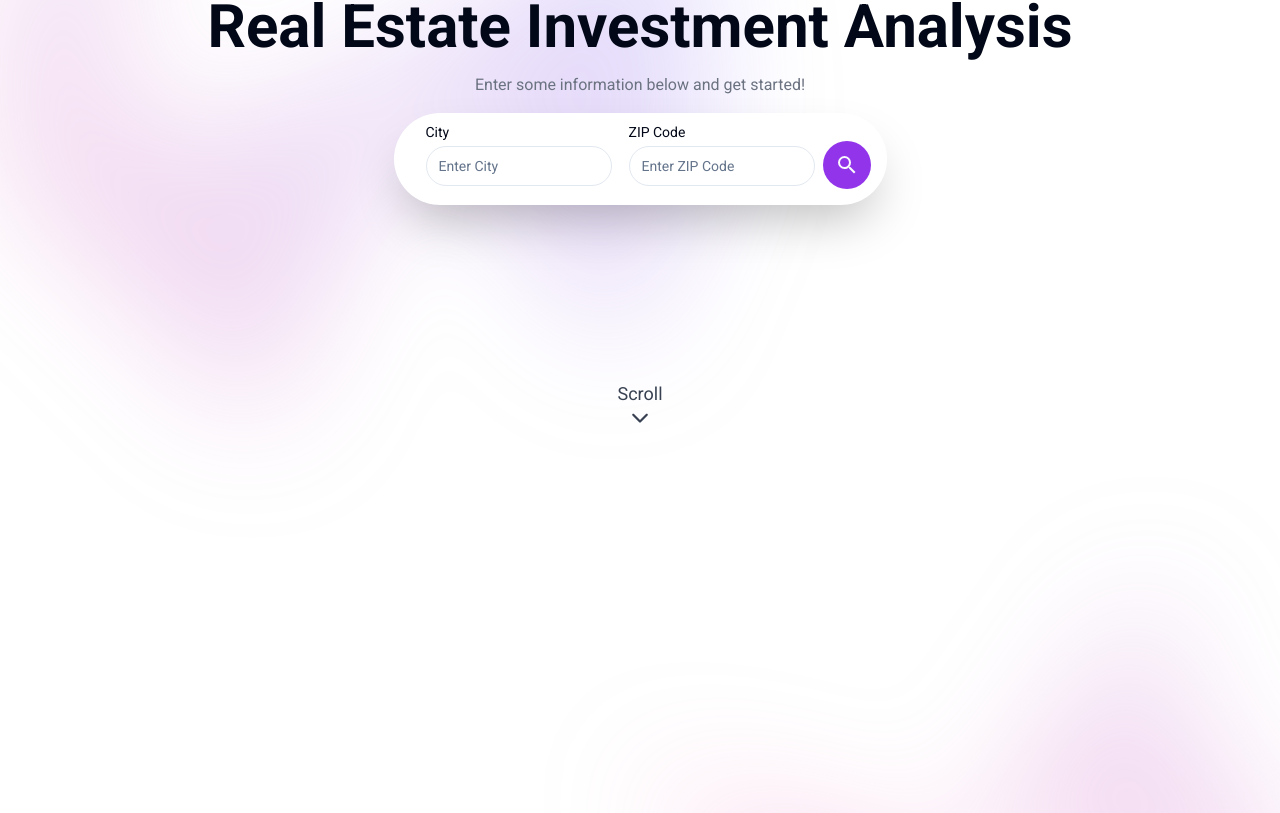
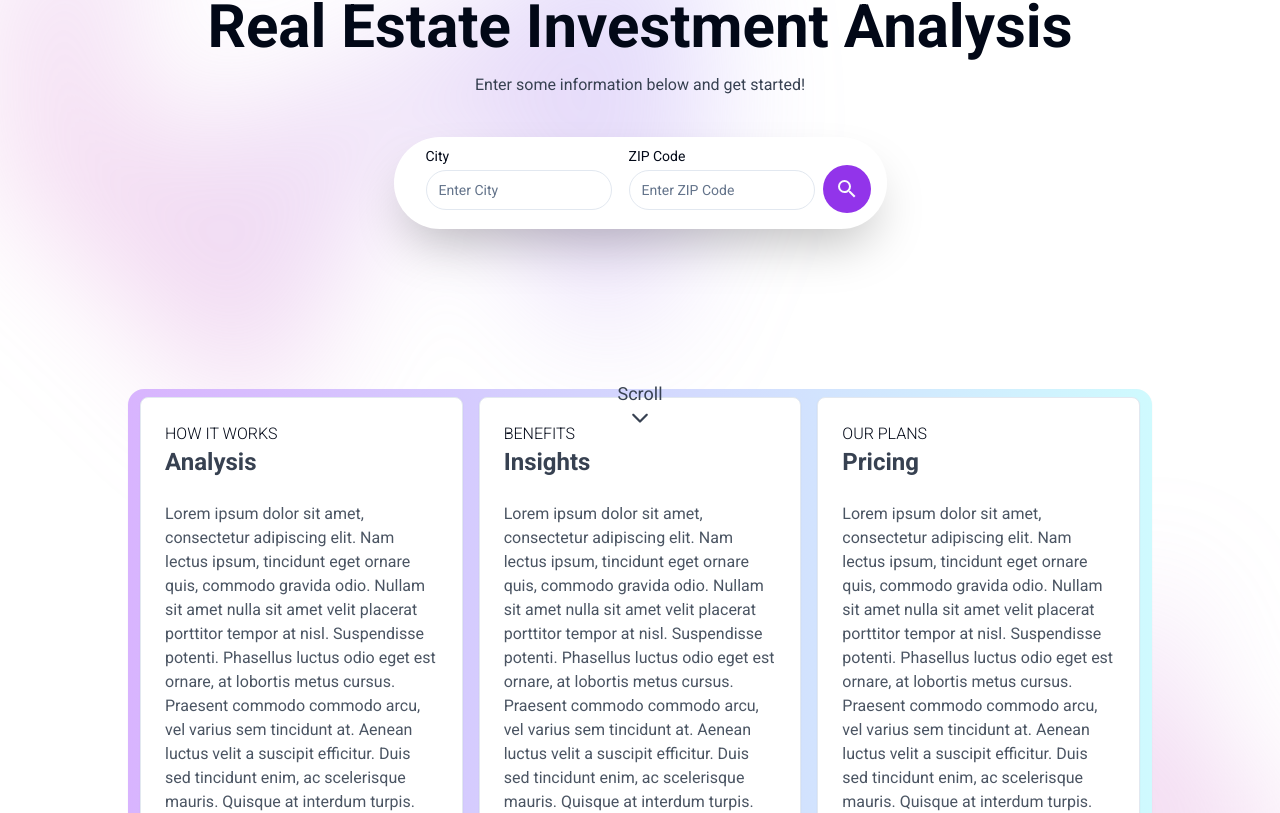
Before and after one commit to hoainamcse/prime-estate, a React (Vite) app: page / in a window 1280 px wide. Shown: the part 307-1120 px from the top of the page. Built offline with nearby package versions, Linux system fonts and the light colour scheme.

Commit message:
Add cards with lorem ipsum text

```diff
--- a/src/pages/HomePage.jsx
+++ b/src/pages/HomePage.jsx
@@ -74,10 +74,10 @@ const HomePage = () => {
                     <span className="text-6xl font-bold text-center">
                         Real Estate Investment Analysis
                     </span>
-                    <p className="text-gray-500">
+                    <p className="text-gray-700">
                         Enter some information below and get started!
                     </p>
-                    <div className="flex flex-row gap-x-2 bg-white shadow-2xl pt-2 pb-4 px-8 pr-4 rounded-full">
+                    <div className="flex flex-row gap-x-2 bg-white shadow-2xl pt-2 pb-4 px-8 pr-4 mt-6 rounded-full">
                         <div className="grid w-full max-w-sm items-center">
                             <Label htmlFor="email">City</Label>
                             <Input type="text" id="city" placeholder="Enter City" />
@@ -94,13 +94,35 @@ const HomePage = () => {
                         </div>
                     </div>
 
-                    <Card hidden>
-                        <CardHeader>
-                            Test
-                        </CardHeader>
-
-                        <CardContent>
-                            Text
+                    <Card className="bg-gradient-to-r from-purple-300 to-cyan-100 w-[80%] border-0 mt-36 rounded-2xl">
+                        <CardContent className="columns-3 py-2 px-3">
+                            <Card>
+                                <CardHeader className="font-light">
+                                    HOW IT WORKS
+                                    <h4 className="text-2xl font-bold text-gray-700">Analysis</h4>
+                                </CardHeader>
+                                <CardContent className="text-gray-600">
+                                    Lorem ipsum dolor sit amet, consectetur adipiscing elit. Nam lectus ipsum, tincidunt eget ornare quis, commodo gravida odio. Nullam sit amet nulla sit amet velit placerat porttitor tempor at nisl. Suspendisse potenti. Phasellus luctus odio eget est ornare, at lobortis metus cursus. Praesent commodo commodo arcu, vel varius sem tincidunt at. Aenean luctus velit a suscipit efficitur. Duis sed tincidunt enim, ac scelerisque mauris. Quisque at interdum turpis. Curabitur suscipit consequat nisi eget hendrerit. Praesent eget lectus efficitur, suscipit elit eget, blandit eros. Mauris in neque in est auctor pellentesque. Sed at eros eget massa sagittis sollicitudin quis in velit. Nulla consectetur ultricies ornare.
+                                </CardContent>
+                            </Card>
+                            <Card>
+                                <CardHeader className="font-light">
+                                    BENEFITS
+                                    <h4 className="text-2xl font-bold text-gray-700">Insights</h4>
+                                </CardHeader>
+                                <CardContent className="text-gray-600">
+                                    Lorem ipsum dolor sit amet, consectetur adipiscing elit. Nam lectus ipsum, tincidunt eget ornare quis, commodo gravida odio. Nullam sit amet nulla sit amet velit placerat porttitor tempor at nisl. Suspendisse potenti. Phasellus luctus odio eget est ornare, at lobortis metus cursus. Praesent commodo commodo arcu, vel varius sem tincidunt at. Aenean luctus velit a suscipit efficitur. Duis sed tincidunt enim, ac scelerisque mauris. Quisque at interdum turpis. Curabitur suscipit consequat nisi eget hendrerit. Praesent eget lectus efficitur, suscipit elit eget, blandit eros. Mauris in neque in est auctor pellentesque. Sed at eros eget massa sagittis sollicitudin quis in velit. Nulla consectetur ultricies ornare.
+                                </CardContent>
+                            </Card>
+                            <Card>
+                                <CardHeader className="font-light">
+                                    OUR PLANS
+                                    <h4 className="text-2xl font-bold text-gray-700">Pricing</h4>
+                                </CardHeader>
+                                <CardContent className="text-gray-600">
+                                    Lorem ipsum dolor sit amet, consectetur adipiscing elit. Nam lectus ipsum, tincidunt eget ornare quis, commodo gravida odio. Nullam sit amet nulla sit amet velit placerat porttitor tempor at nisl. Suspendisse potenti. Phasellus luctus odio eget est ornare, at lobortis metus cursus. Praesent commodo commodo arcu, vel varius sem tincidunt at. Aenean luctus velit a suscipit efficitur. Duis sed tincidunt enim, ac scelerisque mauris. Quisque at interdum turpis. Curabitur suscipit consequat nisi eget hendrerit. Praesent eget lectus efficitur, suscipit elit eget, blandit eros. Mauris in neque in est auctor pellentesque. Sed at eros eget massa sagittis sollicitudin quis in velit. Nulla consectetur ultricies ornare.
+                                </CardContent>
+                            </Card>
                         </CardContent>
                     </Card>
                 </div>
@@ -108,9 +130,9 @@ const HomePage = () => {
 
             {/*Scroll Indicator*/}
             {isVisible && (
-                <div className="animate-bounce text-lg fixed inset-x-0 bottom-14 flex flex-col justify-center items-center text-gray-700">
+                <div className="animate-bounce text-lg fixed inset-x-0 bottom-14 flex flex-col justify-center items-center text-gray-700 z-10 ">
                     Scroll
-                    <FaChevronDown />
+                    <FaChevronDown/>
                 </div>
                 )}
 
```
